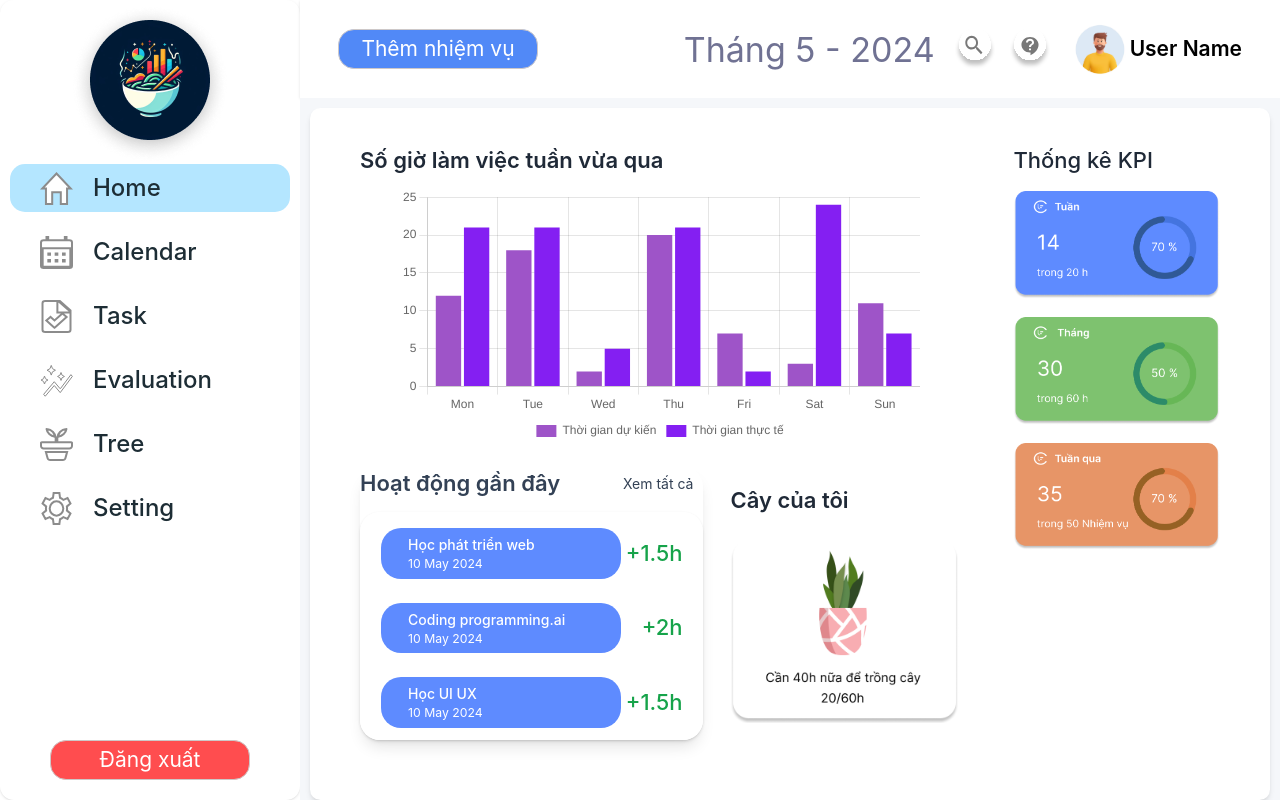
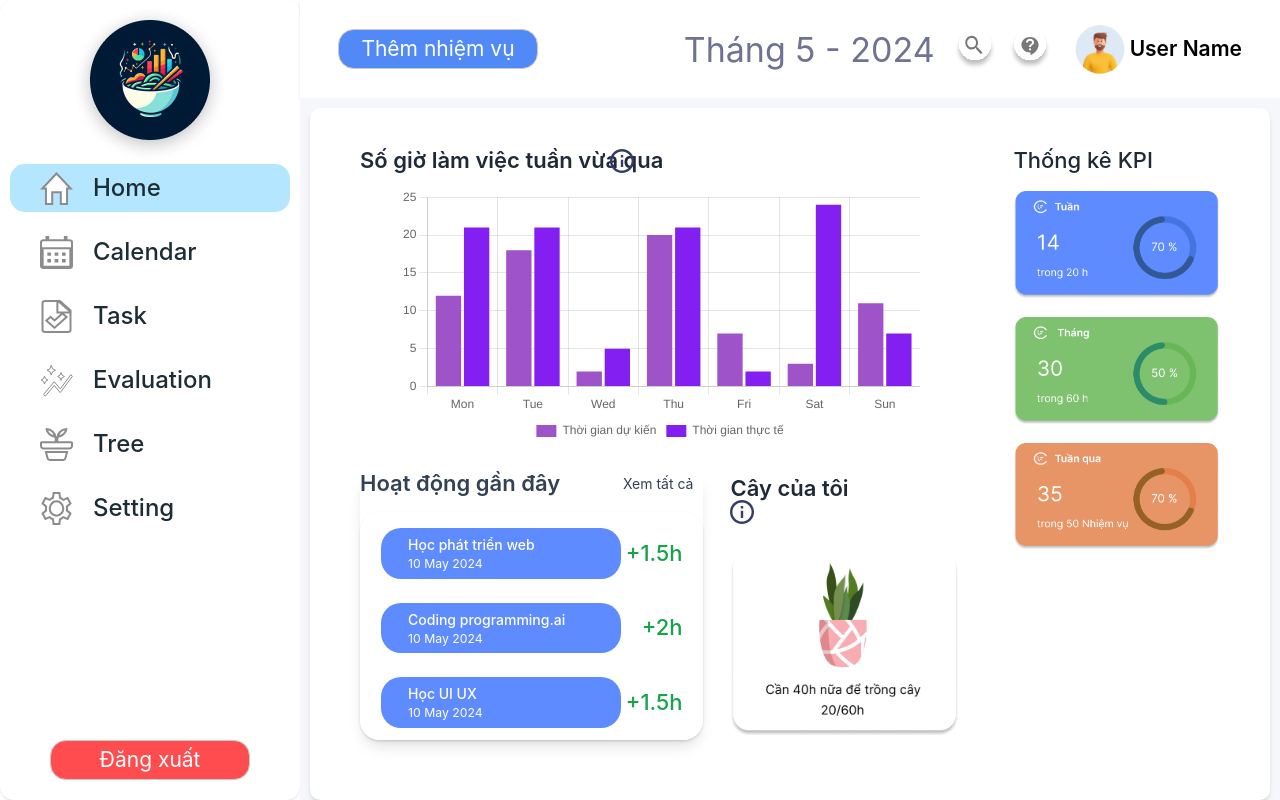
Before and after one commit to diata0210/UX-UI, a React (Vite) app: page / in a window 1280 px wide. Built offline with nearby package versions, Linux system fonts and the light colour scheme.

Commit message:
update: done 1235 in scrum

```diff
--- a/package.json
+++ b/package.json
@@ -36,6 +36,7 @@
     "react-paginate": "^8.2.0",
     "react-router-dom": "^6.23.1",
     "react-toastify": "^10.0.5",
+    "react-tooltip": "^5.26.4",
     "sort-by": "^1.2.0",
     "tailwind-merge": "^2.3.0",
     "tailwindcss-animate": "^1.0.7",
--- a/src/assets/icons/info.tsx
+++ b/src/assets/icons/info.tsx
@@ -3,8 +3,8 @@ type Props = {}
 
 export default function InfoIcon({ }: Props) {
   return (
-    <svg xmlns="http://www.w3.org/2000/svg" width="20" height="2-" viewBox="0 0 15 15" fill="none">
-      <path d="M6.875 4.70325H8.125V5.87944H6.875V4.70325ZM6.875 7.05562H8.125V10.5842H6.875V7.05562ZM7.5 1.7628C4.05 1.7628 1.25 4.39745 1.25 7.64371C1.25 10.89 4.05 13.5246 7.5 13.5246C10.95 13.5246 13.75 10.89 13.75 7.64371C13.75 4.39745 10.95 1.7628 7.5 1.7628ZM7.5 12.3484C4.74375 12.3484 2.5 10.2372 2.5 7.64371C2.5 5.05023 4.74375 2.93898 7.5 2.93898C10.2563 2.93898 12.5 5.05023 12.5 7.64371C12.5 10.2372 10.2563 12.3484 7.5 12.3484Z" fill="#343C6A" />
+    <svg xmlns="http://www.w3.org/2000/svg" width="24" height="24" viewBox="0 0 24 24" fill="none">
+      <path d="M10.8 6H13.2V8.4H10.8V6ZM10.8 10.8H13.2V18H10.8V10.8ZM12 0C5.376 0 0 5.376 0 12C0 18.624 5.376 24 12 24C18.624 24 24 18.624 24 12C24 5.376 18.624 0 12 0ZM12 21.6C6.708 21.6 2.4 17.292 2.4 12C2.4 6.708 6.708 2.4 12 2.4C17.292 2.4 21.6 6.708 21.6 12C21.6 17.292 17.292 21.6 12 21.6Z" fill="#343C6A" />
     </svg>
   )
 }
--- a/src/page/EvaluationPage.tsx
+++ b/src/page/EvaluationPage.tsx
@@ -86,11 +86,11 @@ export default function EvaluationPage() {
       className="  setting-container flex-col flex rounded-[10px] border-2 border-[#d9d9d9] mt-[10px] min-h-[80vh] w-full "
     >
       <div className='breadcrum relative'>
-        <div className='flex-grow-0 flex-shrink-0 text-[36px] font-semibold text-left text-[#4677d4] '>
+        <div className='flex-grow-0 flex-shrink-0 text-[36px] font-semibold text-left text-blue-500 text-4xl font-inter '>
           Đánh giá
         </div>
       </div>
-      <div className="content w-full relative  flex flex-col gap-[15px] mt-[10px] ">
+      <div className="content w-full relative  flex flex-col gap-[15px] mt-[10px]  " style={{ top: '20px' }}>
         <div>
 
             <Radio.Group value={size} onChange={(e) => {setTimeDisplay(e.target.value), setSize(e.target.value)}}>
--- a/src/page/HomePage.tsx
+++ b/src/page/HomePage.tsx
@@ -1,5 +1,7 @@
 import { BarGraph } from "@/components/ui/barGraph";
+import InfoIcon from '@/assets/icons/info';
 
+import { Tooltip } from "antd";
 export default function HomePage() {
 
   const navigateToTask = () => {
@@ -51,11 +53,18 @@ export default function HomePage() {
       <div className="flex flex-col gap-[20px] max-w-[697px]">
         <div className="flex flex-col gap-[10px] w-full ">
           <div className="flex flex-row items-start justify-between">
-            <div className=" text-gray-800 text-[22px] font-semibold">Số giờ làm việc tuần vừa qua</div>
+            <div className="text-gray-800 text-[22px] font-semibold">
+              Số giờ làm việc tuần vừa qua
+            </div>
+            <Tooltip title="Tổng số giờ mà bạn đã dành cho nhiệm vụ trong khoảng thời gian một tuần gần nhất.">
+              <div className="relative" style={{ top: '5px', right: '325px' }}>
+                <InfoIcon />
+              </div>
+            </Tooltip>
           </div>
-            <div className="h-[260px] w-full flex items-center justify-center">
-              <BarGraph options={options} data={data} />
-              </div>
+          <div className="h-[260px] w-full flex items-center justify-center">
+            <BarGraph options={options} data={data} />
+          </div>
         </div>
 
         <div className="flex flex-row gap-[27px] justify-between items-center">
@@ -101,7 +110,13 @@ export default function HomePage() {
           </div>
 
           <div className="flex flex-col gap-[23px] w-2/5">
-            <p className="text-gray-800 text-[22px] font-semibold ">Cây của tôi</p>
+            <p className="text-gray-800 text-[22px] font-semibold ">Cây của tôi
+              <Tooltip title="Với mỗi cây bạn trồng được trong ứng dụng chúng tôi sẽ thay bạn trồng 1 cây ngoài đời. Vì vậy hãy cùng nhau bảo vệ môi trường nào">
+                <div className="relative" style={{ bottom: '5px' }}>
+                  <InfoIcon />
+                </div>
+              </Tooltip>
+            </p>
             <img src='/tree.png' alt="" />
           </div>
         </div>
--- a/src/page/TreePage.tsx
+++ b/src/page/TreePage.tsx
@@ -1,15 +1,21 @@
 import garden from '@/assets/imgs/garden.png';
-import guidebook from '@/assets/imgs/guidebook.png';
 import tree_treepage from '@/assets/imgs/tree_treepage.png';
 import treebadge from '@/assets/imgs/treebadge.png';
+import InfoIcon from '@/assets/icons/info';
+
+import { Tooltip } from "antd";
 type Props = {}
 
 export default function TreePage({ }: Props) {
   return (
     <div className="flex flex-col gap-[27px] pb-[26px] h-full">
-      <div className='flex flex-row gap-[50px]'>
+      <div className='flex flex-row gap-[15px] items-end'>
         <div className="h-full text-blue-500 text-4xl font-semibold font-inter">Cây của bạn</div>
-        <img className="h-8 w-8 rounded-full" src={guidebook} alt="guidebook" />
+        <Tooltip title="Với mỗi cây bạn trồng được trong ứng dụng chúng tôi sẽ thay bạn trồng 1 cây ngoài đời. Vì vậy hãy cùng nhau bảo vệ môi trường nào">
+          <div className="relative" style={{ bottom: '5px' }}>
+            <InfoIcon />
+          </div>
+        </Tooltip>
       </div>
       <div className="flex flex-row gap-[60px] h-full">
         <div className='w-2/3 max-w-[734px] h-full pt-[20px] flex flex-col px-[42px] z-[999] bg-white/opacity-20 rounded-[20px]'
@@ -18,7 +24,7 @@ export default function TreePage({ }: Props) {
           }}
         >
           <div className="flex flex-row-reverse items-center gap-[18px]">
-            <img className="w-[52px] h-[52px]" src={treebadge} alt="Tree Badge"  />
+            <img className="w-[52px] h-[52px]" src={treebadge} alt="Tree Badge" />
             <div className="text-black text-3xl font-bold font-inter">16</div>
           </div>
           <div className="relative">
@@ -27,7 +33,7 @@ export default function TreePage({ }: Props) {
         </div>
 
         <div className='w-1/3 h-full flex items-center'>
-          <img className="w-full h-full" src={tree_treepage} alt="tree_treepage"  />
+          <img className="w-full h-full" src={tree_treepage} alt="tree_treepage" />
         </div>
       </div>
 
```
Also changed, not shown: 1 other file (tests, documents, lock files or other folders).
